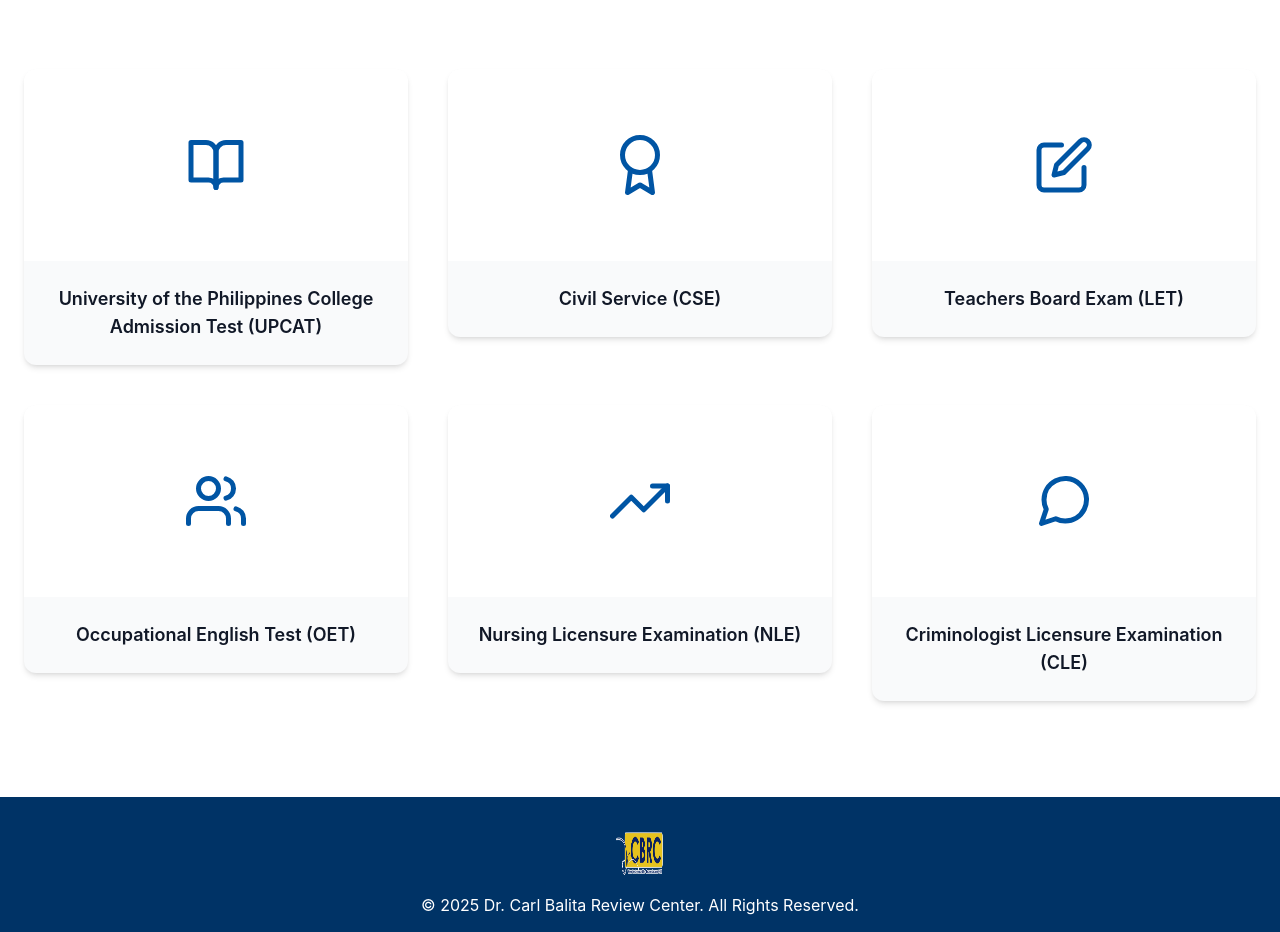
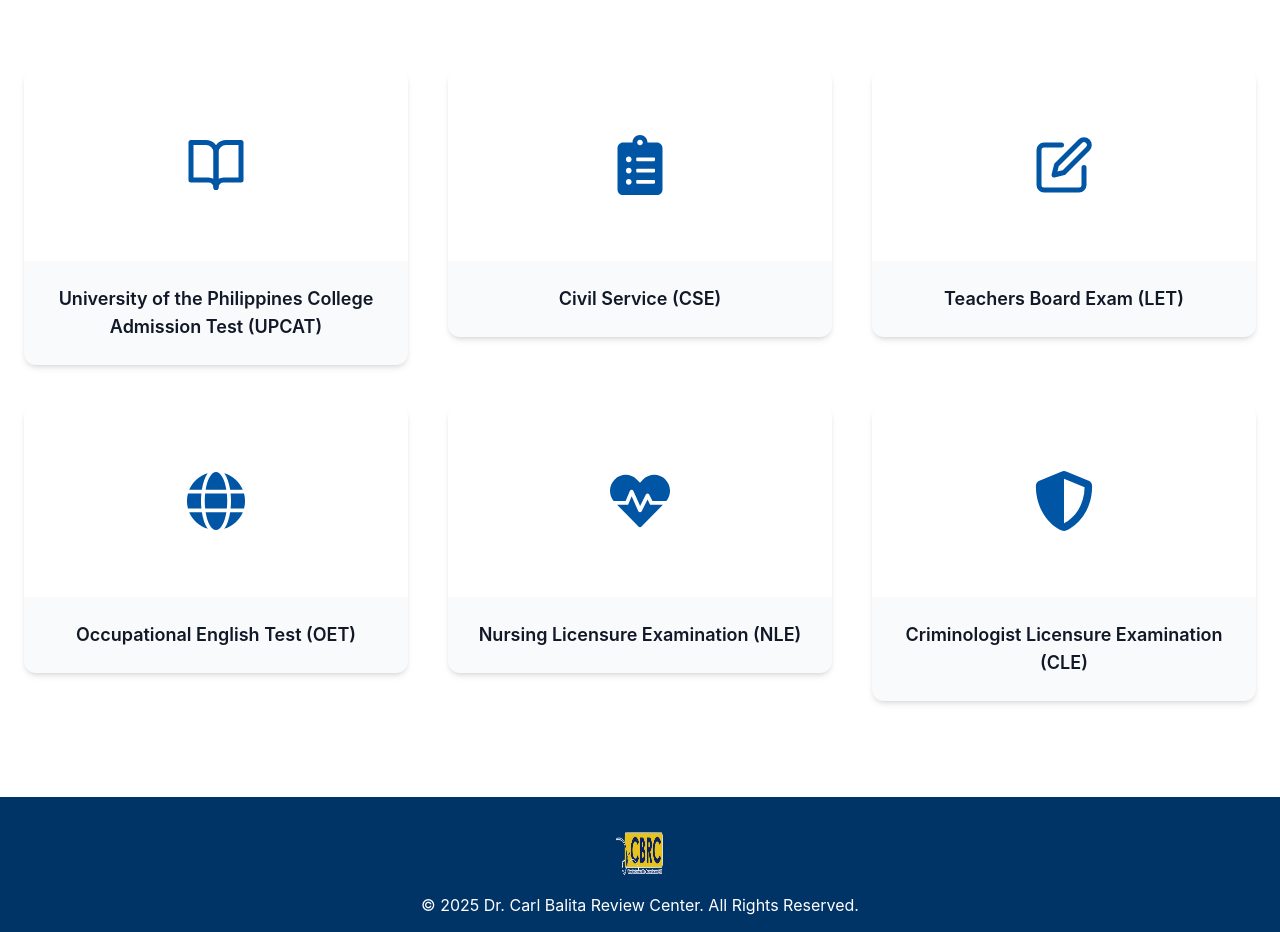
Before and after one commit to Mao07077/Final-CBRC, a React (Vite) app: page / in a window 1280 px wide. Shown: the part 2343-3275 px from the top of the page. Built offline with nearby package versions, Linux system fonts and the light colour scheme; no server answers; what @react-pdf/renderer would draw is missing.

Commit message:
Update HomePage.jsx

```diff
--- a/src/pages/HomePage.jsx
+++ b/src/pages/HomePage.jsx
@@ -4,6 +4,7 @@ import { useLocation, Link as RouterLink } from "react-router-dom";
 import { Element, scroller } from 'react-scroll';
 import apiClient from "../api/axiosClient";
 import { FiBookOpen, FiEdit, FiUsers, FiTrendingUp, FiAward, FiMessageCircle, FiChevronLeft, FiChevronRight } from 'react-icons/fi';
+import { FaClipboardList, FaGlobe, FaHeartbeat, FaShieldAlt } from 'react-icons/fa';
 import HeroBg from '../assets/images/hero_landing_page_bg.jpg';
 import useLandingStore from "../store/landingStore";
 
@@ -210,11 +211,11 @@ const HomePage = () => {
           {(() => {
             const coursesList = [
               { key: 'upcat', title: 'University of the Philippines College Admission Test (UPCAT)', icon: <FiBookOpen /> },
-              { key: 'cse', title: 'Civil Service (CSE)', icon: <FiAward /> },
+              { key: 'cse', title: 'Civil Service (CSE)', icon: <FaClipboardList /> },
               { key: 'let', title: "Teachers Board Exam (LET)", icon: <FiEdit /> },
-              { key: 'oet', title: 'Occupational English Test (OET)', icon: <FiUsers /> },
-              { key: 'nle', title: 'Nursing Licensure Examination (NLE)', icon: <FiTrendingUp /> },
-              { key: 'cle', title: 'Criminologist Licensure Examination (CLE)', icon: <FiMessageCircle /> },
+              { key: 'oet', title: 'Occupational English Test (OET)', icon: <FaGlobe /> },
+              { key: 'nle', title: 'Nursing Licensure Examination (NLE)', icon: <FaHeartbeat /> },
+              { key: 'cle', title: 'Criminologist Licensure Examination (CLE)', icon: <FaShieldAlt /> },
             ];
 
             return (
```
